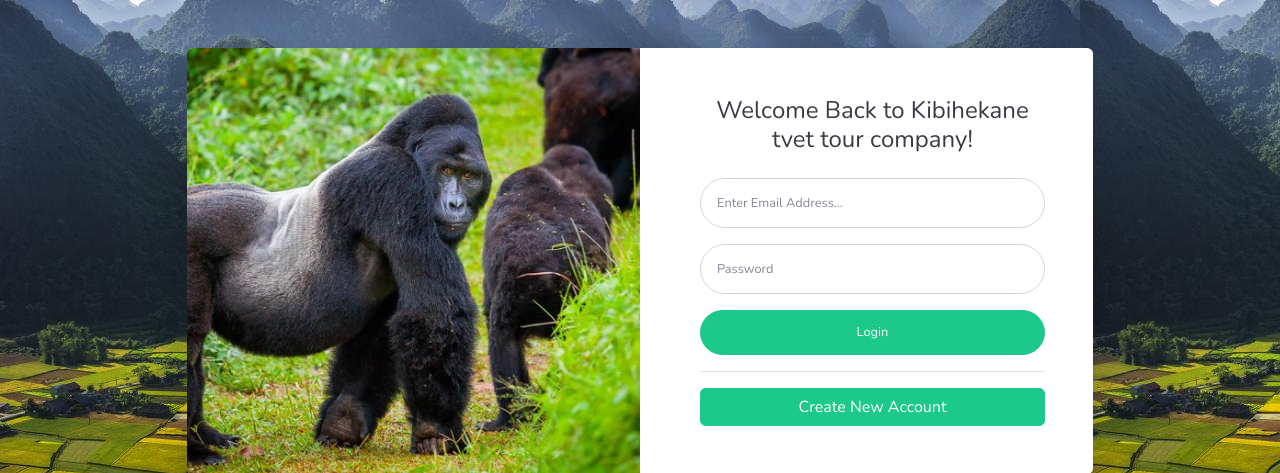
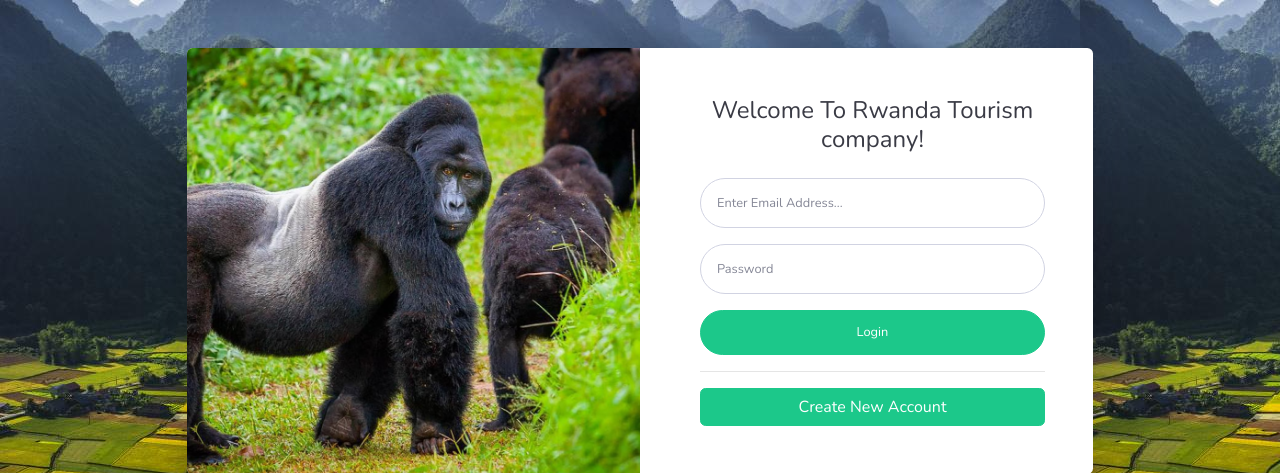
Before and after one commit to enock-meston/CATPDO, a PHP site: page /cat1/ in a window 1280 px wide. Shown: the top 473 px of the page. Run offline with PHP 8.4, Linux system fonts and the light colour scheme; some libraries are stand-ins or nearby versions.

Commit message:
change subject of the system

```diff
--- a/index.php
+++ b/index.php
@@ -50,7 +50,7 @@ if (isset($_POST['loginbtn'])) {
     <meta name="description" content="">
     <meta name="author" content="">
 
-    <title>Rwanda National Park - Login</title>
+    <title>Rwanda Tourism comapny Reservation System - Login</title>
 
     <!-- Custom fonts for this template-->
     <link href="account/vendor/fontawesome-free/css/all.min.css" rel="stylesheet" type="text/css">
@@ -81,7 +81,7 @@ if (isset($_POST['loginbtn'])) {
                             <div class="col-lg-6">
                                 <div class="p-5">
                                     <div class="text-center">
-                                        <h1 class="h4 text-gray-900 mb-4">Welcome Back to Kibihekane tvet tour company!</h1>
+                                        <h1 class="h4 text-gray-900 mb-4">Welcome To Rwanda Tourism company!</h1>
                                     </div>
 
                                     <div class="row">
```
